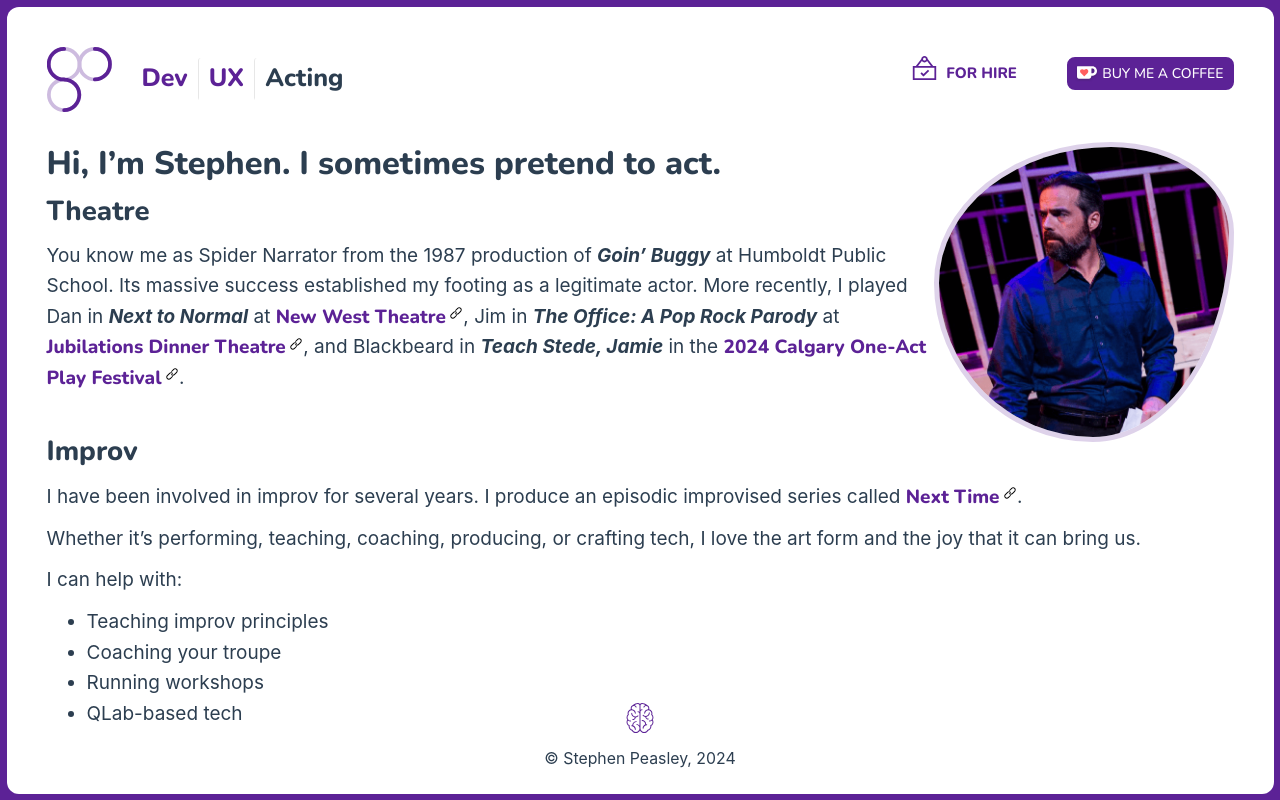
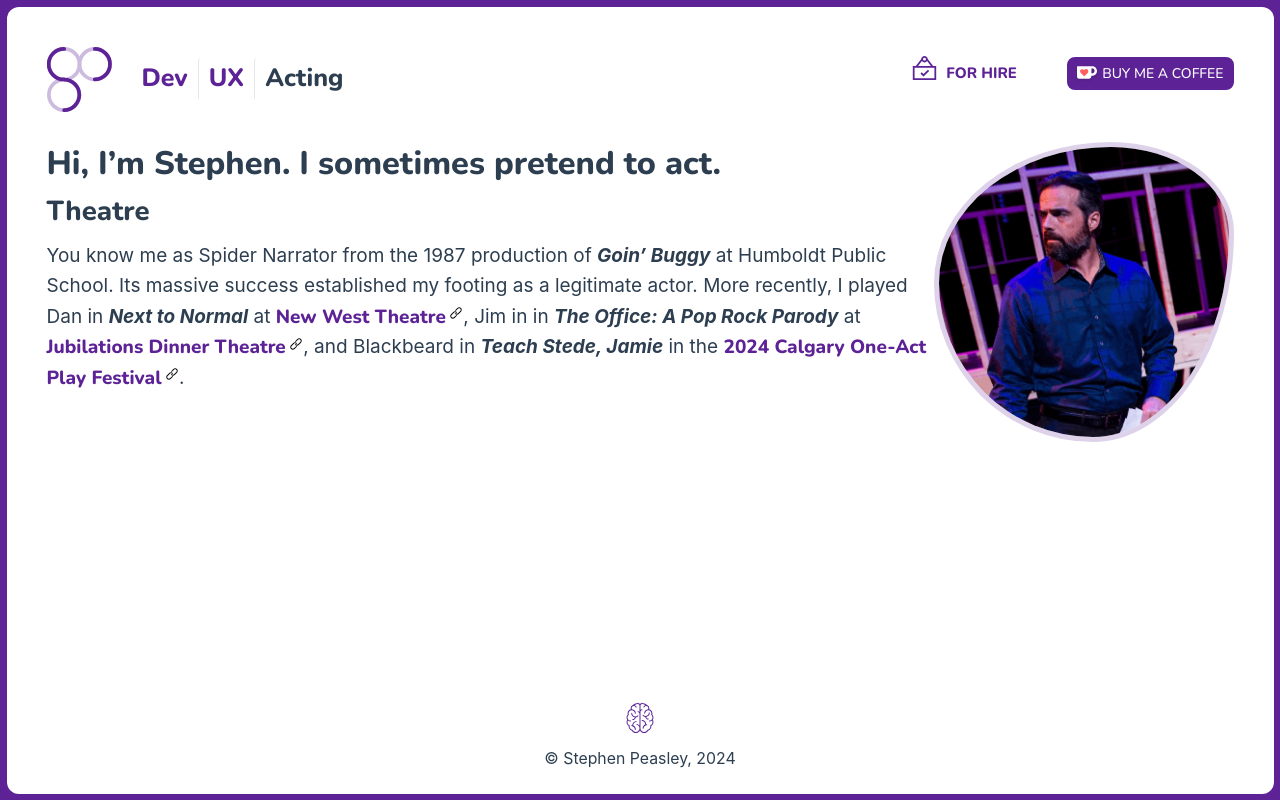
Before and after one commit to speasley/stephenpeasley, a Vue app: page /acting in a window 1280 px wide. Built offline with nearby package versions, Linux system fonts and the light colour scheme.

Commit message:
feat: overall update, kill RSS pull for now

```diff
--- a/package.json
+++ b/package.json
@@ -9,7 +9,6 @@
   },
   "dependencies": {
     "pinia": "^2.0.14",
-    "rss-parser": "^3.13.0",
     "vue": "^3.2.37",
     "vue-router": "^4.1.2"
   },
--- a/src/components/TheWelcome.vue
+++ b/src/components/TheWelcome.vue
@@ -1,32 +1,5 @@
 <script setup>
-import { ref, onMounted } from "vue";
 import SImage from "@/components/SImage.vue";
-
-const latestArticle = ref({ title: "", link: "" });
-
-onMounted(async () => {
-  try {
-    const response = await fetch(
-      "https://api.allorigins.win/get?url=" +
-        encodeURIComponent("https://malat-webspace.royalroads.ca/rru297/feed/")
-    );
-    const data = await response.json();
-    const xmlText = data.contents;
-
-    const parser = new DOMParser();
-    const xmlDoc = parser.parseFromString(xmlText, "application/xml");
-
-    const item = xmlDoc.querySelector("item");
-    if (item) {
-      const title = item.querySelector("title")?.textContent || "Latest Article";
-      const link = item.querySelector("link")?.textContent || "";
-
-      latestArticle.value = { title, link };
-    }
-  } catch (error) {
-    console.error("Error fetching the RSS feed:", error);
-  }
-});
 </script>
 
 <template>
@@ -56,11 +29,5 @@ onMounted(async () => {
       would like to follow my academic writings, you can find them on my
       <a href="https://malat-webspace.royalroads.ca/rru297/">blog</a>.
     </p>
-    <p v-if="latestArticle.link">
-      Latest article:
-      <a :href="latestArticle.link" target="_blank">{{
-        latestArticle.title
-      }}</a>
-    </p>
   </article>
 </template>
--- a/src/views/Acting.vue
+++ b/src/views/Acting.vue
@@ -18,7 +18,7 @@ onMounted(() => {
         <cite>Goin&rsquo; Buggy</cite> at Humboldt Public School. Its massive
         success established my footing as a legitimate actor. More recently, I
         played Dan in <cite>Next to Normal</cite> at
-        <a href="https://www.newwesttheatre.com/">New West Theatre</a>, Jim
+        <a href="https://www.newwesttheatre.com/">New West Theatre</a>, Jim in
         in <cite>The Office: A Pop Rock Parody</cite> at
         <a href="https://jubilations.ca/calgary-shows/"
           >Jubilations Dinner Theatre</a
@@ -28,24 +28,5 @@ onMounted(() => {
         >.
       </p>
     </section>
-    <section>
-      <h2>Improv</h2>
-      <p>
-        I have been involved in improv for several years. I produce an episodic
-        improvised series called
-        <a href="https://www.discountimprov.com/next-time/about">Next Time</a>.
-      </p>
-      <p>
-        Whether it&rsquo;s performing, teaching, coaching, producing, or
-        crafting tech, I love the art form and the joy that it can bring us.
-      </p>
-      <p>I can help with:</p>
-      <ul>
-        <li>Teaching improv principles</li>
-        <li>Coaching your troupe</li>
-        <li>Running workshops</li>
-        <li>QLab-based tech</li>
-      </ul>
-    </section>
   </article>
 </template>
--- a/src/views/Dev.vue
+++ b/src/views/Dev.vue
@@ -13,9 +13,8 @@ onMounted(() => {
     <h1>Hi, I&rsquo;m Stephen. I build things for the web.</h1>
     <p>
       With over 20 years of industry experience, I can help bring your ideas to
-      life. I have a strong focus on the front end, favouring Vue.js on a
-      <abbr title="JavaScript, APIs, markup">Jamstack</abbr>, and am a firm
-      believer in user-centered design.
+      life. I have a strong focus on the front end, but work on the full stack
+      and am a firm believer in user-centered design.
     </p>
     <p>
       I have had the privilege of working with some wonderful, talented people
```
Also changed, not shown: 1 other file (tests, documents, lock files or other folders).
